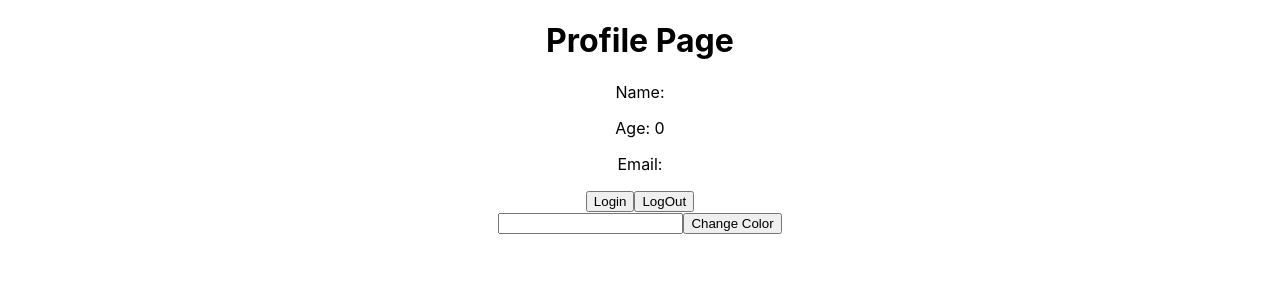
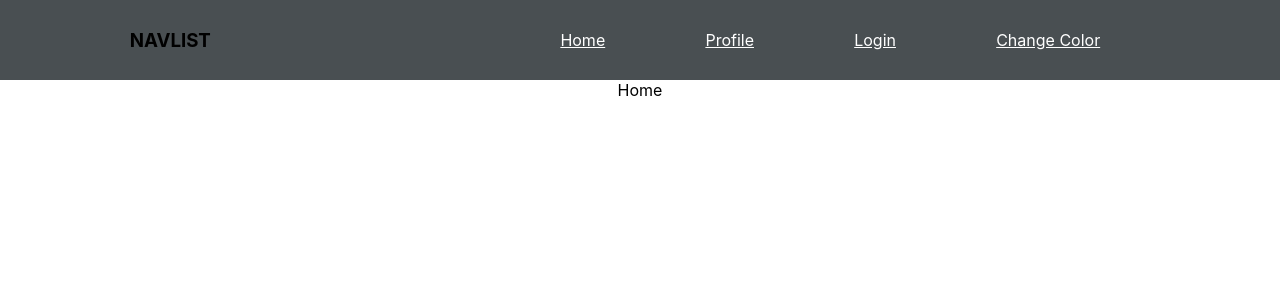
Before and after one commit to xerox134/Boxinator, a React (Create React App) app in the folder frontend/: page / in a window 1280 px wide. Shown: the top 300 px of the page. Built offline with nearby package versions, Linux system fonts and the light colour scheme.

Commit message:
React Router

```diff
--- a/frontend/package.json
+++ b/frontend/package.json
@@ -10,6 +10,7 @@
     "react": "^18.1.0",
     "react-dom": "^18.1.0",
     "react-redux": "^8.0.1",
+    "react-router-dom": "^6.3.0",
     "react-scripts": "5.0.1",
     "redux": "^4.2.0",
     "web-vitals": "^2.1.4"
--- a/frontend/src/App.css
+++ b/frontend/src/App.css
@@ -36,3 +36,20 @@
     transform: rotate(360deg);
   }
 }
+
+
+.nav{
+  display: flex;
+  justify-content: space-around;
+  align-items: center;
+  min-height: 10vh;
+  background: rgb(73, 79, 82);
+}
+
+.nav-links{
+  width: 50%;
+  display: flex;
+  justify-content: space-around;
+  align-items: center;
+  list-style:none;
+}
--- a/frontend/src/App.js
+++ b/frontend/src/App.js
@@ -2,13 +2,31 @@ import './App.css';
 import Profile from './Components/Profile';
 import Login from './Components/Login';
 import ChangeColor from './Components/ChangeColor';
+import Nav from './Components/Nav';
+import Home from './Components/Home';
+import {BrowserRouter as Router, Routes,Route} from 'react-router-dom'
+
+
 function App() {
   return (
+
+<Router>
+
     <div className="App">
-     <Profile/>
-     <Login/>
-     <ChangeColor/>
+
+    <Nav></Nav>
+    <Routes>
+    <Route path="/" element={<Home/>}/>
+    <Route path="/Profile" element={<Profile/>}/>
+    <Route path="/Login" element={<Login/>}/>
+    <Route path="/Color" element={<ChangeColor/>}/>
+    </Routes>
+
+
+
+
     </div>
+    </Router>
   );
 }
 
--- /dev/null
+++ b/frontend/src/Components/Home.js
@@ -0,0 +1,7 @@
+import React from 'react'
+
+export default function Home() {
+  return (
+    <div>Home</div>
+  )
+}
--- /dev/null
+++ b/frontend/src/Components/Nav.js
@@ -0,0 +1,23 @@
+import React from 'react'
+import { Link } from 'react-router-dom'
+import '../App.css'
+
+export default function Nav() {
+
+  const navStyle = {
+    color:'white'
+  }
+
+  return (
+    <div className='nav'>
+
+        <h3>NAVLIST</h3>
+        <ul className='nav-links'>
+          <Link style={navStyle} to='/'><li>Home</li></Link>
+          <Link style={navStyle} to='/Profile'><li>Profile</li></Link>
+          <Link style={navStyle} to='/Login'><li>Login</li></Link>
+          <Link style={navStyle} to='/Color'><li>Change Color</li></Link>
+        </ul>
+    </div>
+  )
+}
```
Also changed, not shown: 1 other file (tests, documents, lock files or other folders).
